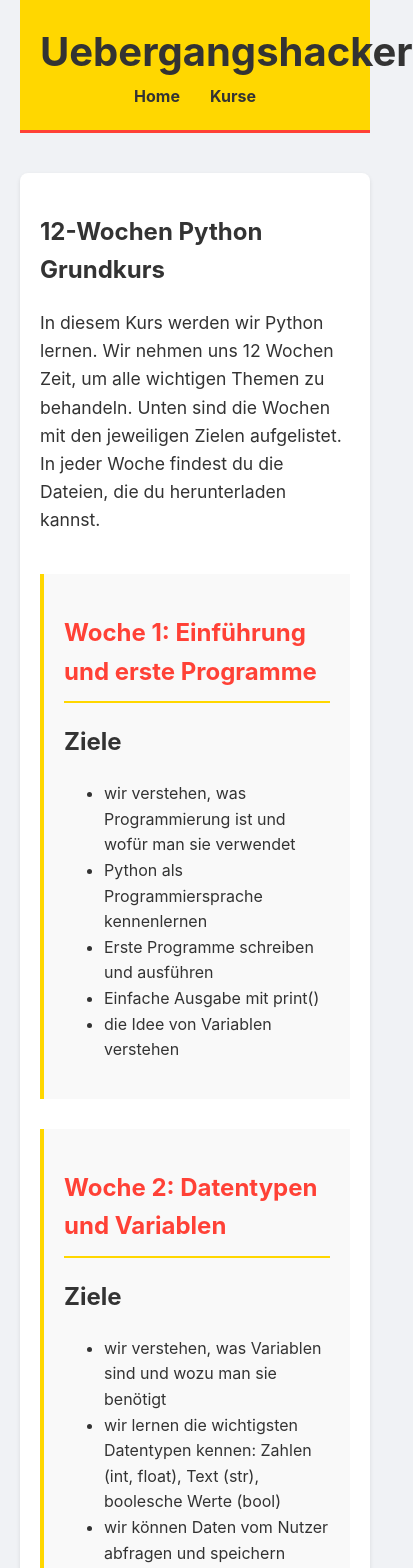
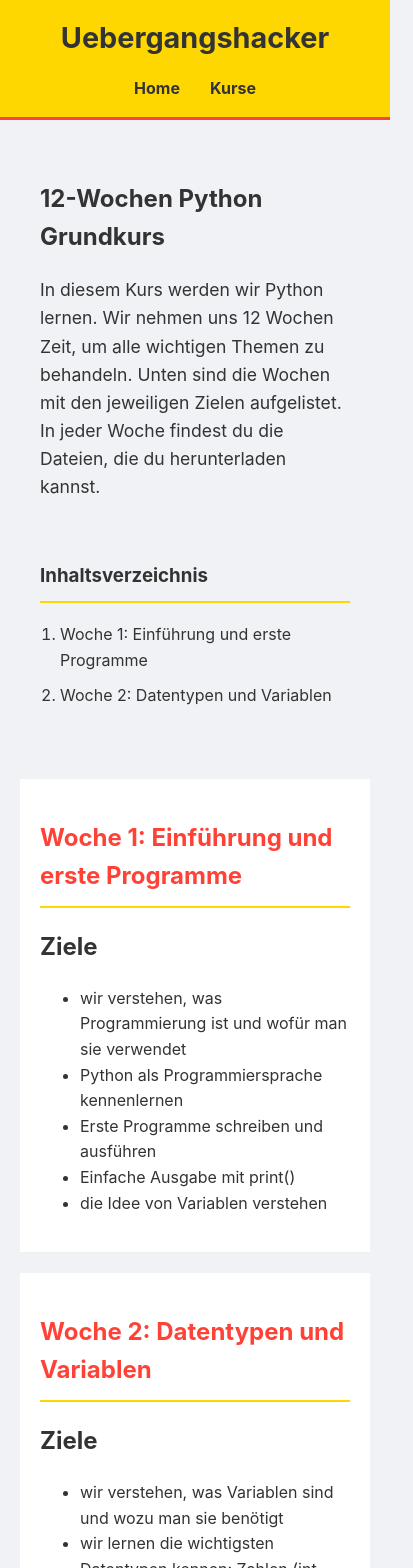
Before and after one commit to hanse-dev/UE-Hacker-Website, a Vue app: page /kurs/python-12-wochen-grundkurs in a window 390 px wide. Shown: the top 1568 px of the page, 413 px wide, since content can reach past the window. Built offline with nearby package versions, Linux system fonts and the light colour scheme.

Commit message:
adapt mobile style

```diff
--- a/src/style.css
+++ b/src/style.css
@@ -8,9 +8,9 @@ body {
 }
 
 #app-container {
-  max-width: 1200px;
-  margin: 0 auto;
-  padding: 0 20px;
+  display: flex;
+  flex-direction: column;
+  min-height: 100vh;
 }
 
 /* Header Styles */
@@ -27,6 +27,23 @@ body {
   color: #333;
 }
 
+@media (max-width: 768px) {
+  .app-header {
+    flex-direction: column;
+    align-items: flex-start;
+    padding: 15px 20px;
+  }
+
+  .app-header h1 {
+    font-size: 1.8em; /* Further reduce font size */
+    word-break: break-all; /* Ensure long words do not overflow */
+  }
+
+  .app-header nav {
+    margin-top: 15px;
+  }
+}
+
 .app-header nav a {
   margin: 0 15px;
   text-decoration: none;
@@ -41,7 +58,23 @@ body {
 
 /* Main Content Styles */
 .app-main {
-  padding: 40px 0;
+  flex-grow: 1;
+  width: 100%;
+  max-width: 1200px;
+  margin: 0 auto;
+  padding: 40px 20px;
+  box-sizing: border-box; /* Ensures padding is included in the width */
+}
+
+@media (max-width: 768px) {
+  .app-main {
+    padding: 20px 0;
+  }
+
+  .app-main > .course-detail > *:not(.week-section) {
+    padding-left: 20px;
+    padding-right: 20px;
+  }
 }
 
 .app-main section {
@@ -49,7 +82,44 @@ body {
   background-color: #fff;
   padding: 30px;
   border-radius: 8px;
-  box-shadow: 0 2px 4px rgba(0,0,0,0.1);
+  box-shadow: 0 4px 12px rgba(0,0,0,0.08);
+}
+
+@media (max-width: 768px) {
+  .app-main section {
+    padding: 20px 0;
+    background-color: transparent;
+    box-shadow: none;
+    border-bottom: 1px solid #eee;
+    border-radius: 0;
+  }
+
+  .course-list {
+    grid-template-columns: 1fr;
+  }
+
+  .course-card {
+    padding: 0;
+    box-shadow: none;
+  }
+
+  .course-detail .table-of-contents {
+    border: none;
+    background: none;
+    box-shadow: none;
+    border-radius: 0;
+    padding-left: 0;
+    padding-right: 0;
+  }
+
+  .course-detail .week-section {
+    background-color: #fff !important; /* Ensure white background on mobile */
+    border-bottom: 1px solid #eee;
+    padding-left: 0;
+    padding-right: 0;
+    padding-top: 20px;
+    padding-bottom: 20px;
+  }
 }
 
 .app-main h2 {
@@ -101,6 +171,18 @@ body {
   color: #ff4136;
   text-decoration: none;
   font-weight: bold;
+}
+
+.week-section {
+  background-color: #fff;
+  padding: 40px 0;
+  margin-bottom: 20px;
+}
+
+.week-section-inner {
+  max-width: 1200px;
+  margin: 0 auto;
+  padding: 0 20px;
 }
 
 /* Jupyter Notebook Styles */
--- a/src/views/CourseDetail.vue
+++ b/src/views/CourseDetail.vue
@@ -3,7 +3,17 @@
     <h1>12-Wochen Python Grundkurs</h1>
     <div v-if="description" v-html="description" class="course-description"></div>
 
-    <div v-for="(week, index) in weeks" :key="index" class="week-section">
+    <div class="table-of-contents">
+      <h3>Inhaltsverzeichnis</h3>
+      <ol>
+        <li v-for="(week, index) in weeks" :key="`toc-${index}`">
+          <a :href="`#woche-${index + 1}`">{{ week.title }}</a>
+        </li>
+      </ol>
+    </div>
+
+    <div v-for="(week, index) in weeks" :key="index" class="week-section" :id="`woche-${index + 1}`">
+      <div class="week-section-inner">
         <h2>{{ week.title }}</h2>
         <div v-html="week.content"></div>
         <div v-if="week.downloads.length > 0" class="downloads-section">
@@ -13,6 +23,7 @@
               <a :href="file.url" download>{{ file.name }}</a>
             </li>
           </ul>
+        </div>
       </div>
     </div>
   </section>
@@ -81,6 +92,7 @@ export default {
         const weekB = parseInt(b.title.match(/\d+/) || 0, 10);
         return weekA - weekB;
       });
+
     });
 
     return {
@@ -99,12 +111,6 @@ export default {
   margin-bottom: 40px;
   font-size: 1.1em;
 }
-.week-section {
-  margin-bottom: 30px;
-  padding: 20px;
-  background-color: #f9f9f9;
-  border-left: 4px solid #ffd700;
-}
 .downloads-section h4 {
   margin-top: 20px;
   border-top: 1px solid #eee;
@@ -118,4 +124,37 @@ export default {
   text-decoration: none;
   color: #ff4136;
 }
+
+.table-of-contents {
+  background-color: #fdfdfd;
+  border: 1px solid #eee;
+  padding: 20px;
+  margin-bottom: 40px;
+  border-radius: 8px;
+}
+
+.table-of-contents h3 {
+  margin-top: 0;
+  border-bottom: 2px solid #ffd700;
+  padding-bottom: 10px;
+}
+
+.table-of-contents ol {
+  padding-left: 20px;
+  margin: 0;
+}
+
+.table-of-contents li {
+  margin-bottom: 10px;
+}
+
+.table-of-contents a {
+  text-decoration: none;
+  color: #333;
+}
+
+.table-of-contents a:hover {
+  color: #ff4136;
+}
+
 </style>
```
Lines whose indentation alone changed are shown as unchanged.
